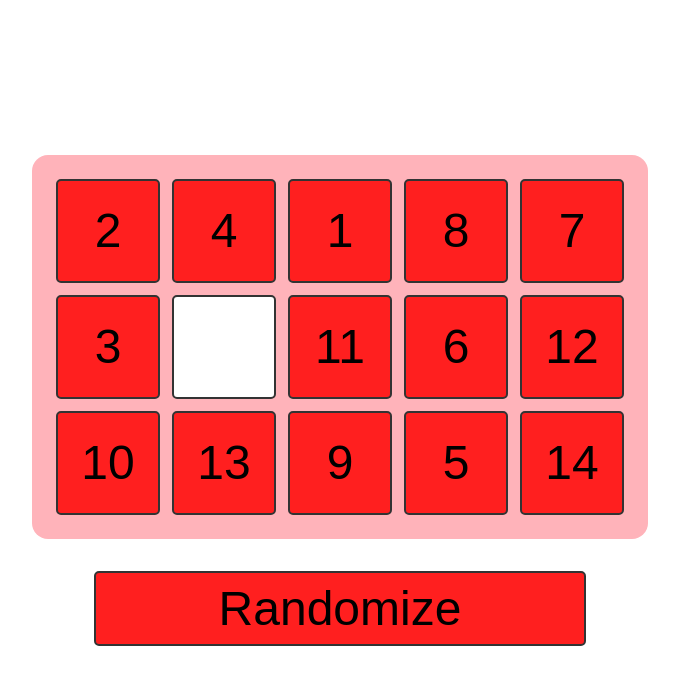
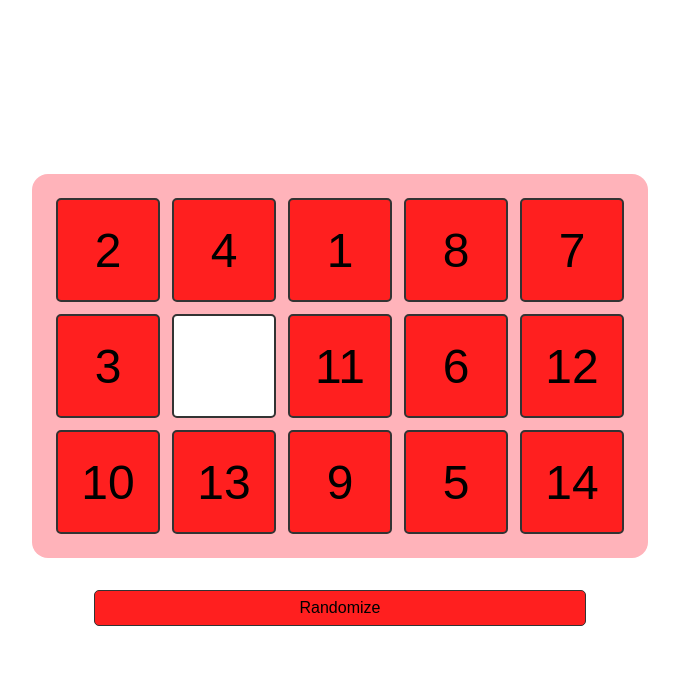
Before and after one commit to Skjesper/15-puzzle, a Next.js app: page / in a window 1280 px wide. Shown: the top 684 px of the page, without its empty margins (300-979 px from the left). Built offline with nearby package versions, Linux system fonts and the light colour scheme.

Commit message:
added a new variant for to button ('s)

```diff
--- a/src/components/ui/Button/button.module.css
+++ b/src/components/ui/Button/button.module.css
@@ -1,9 +1,12 @@
 .button {
-
     background-color: #ff1f1f;
     border-radius: 5px;
-    border: 1.5px solid #333;
-    font-size: 1rem;
+}
+
+.s {
+   font-size: 1rem;
+   padding: 0.5rem;
+   border: 1.5px solid #333;
 }
 
 .m {
@@ -11,50 +14,49 @@
     height: 100%;
     min-width: 0;
     min-height: 0;
-
+    font-size: 1rem;
+    border: 1.5px solid #333;
 }
 
 .l {
-
     padding: 0.5rem;
     width: 80%;
-
+    font-size: 1rem;
+    border: 1.5px solid #333;
 }
 
-
 .button:hover {
-
     opacity: 0.8;
 }
 
 .button:disabled {
-
     background-color: var(--background);
     opacity: 1;
 }
 
 @media (min-width: 768px) {
-   .button{
-
+   .m {
        border: 2.5px solid #333;
        font-size: 2rem;
+   }
+
+   .s {
+        padding: 0.8rem;
+        font-size: 1.5rem; /* Fast storlek för alla icke-mobil */
    }
 }
 
 @media (min-width: 1024px) {
-
-      .button{
-
-       border: 2.5px solid #333;
+   .m {
        font-size: 2.5rem;
    }
+
+
 }
 
 @media (min-width: 1280px) {
-
-    .button{
-
-       border: 2.5px solid #333;
+   .m {
        font-size: 3rem;
    }
+
 }
--- a/src/components/ui/Button/button.tsx
+++ b/src/components/ui/Button/button.tsx
@@ -3,7 +3,7 @@ import React from 'react';
 
 interface ButtonProps {
     children: React.ReactNode;
-    variant?: 'm' | 'l';
+    variant?: 's' | 'm' | 'l';
     onClick?: () => void;
     disabled?: boolean;
 }
```
